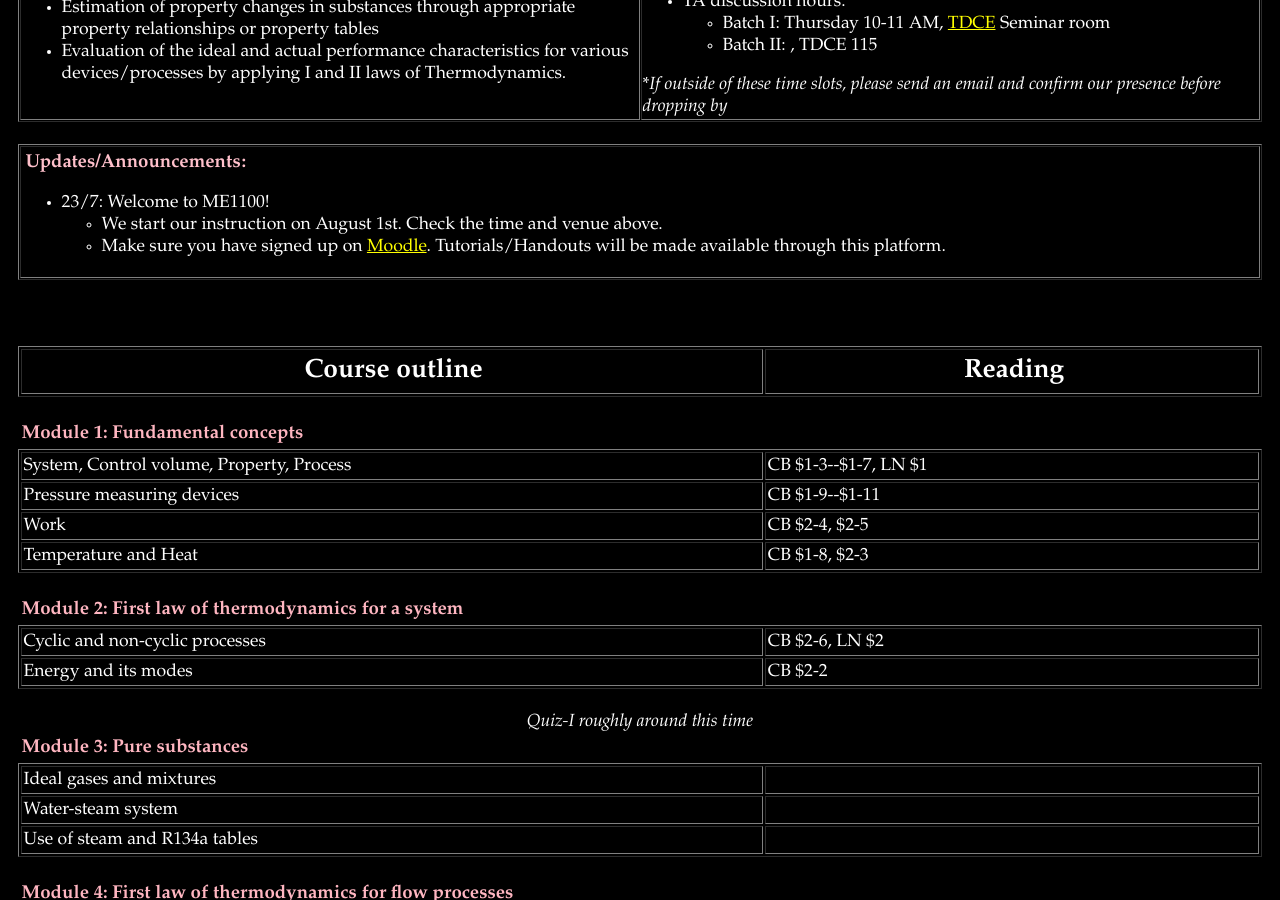
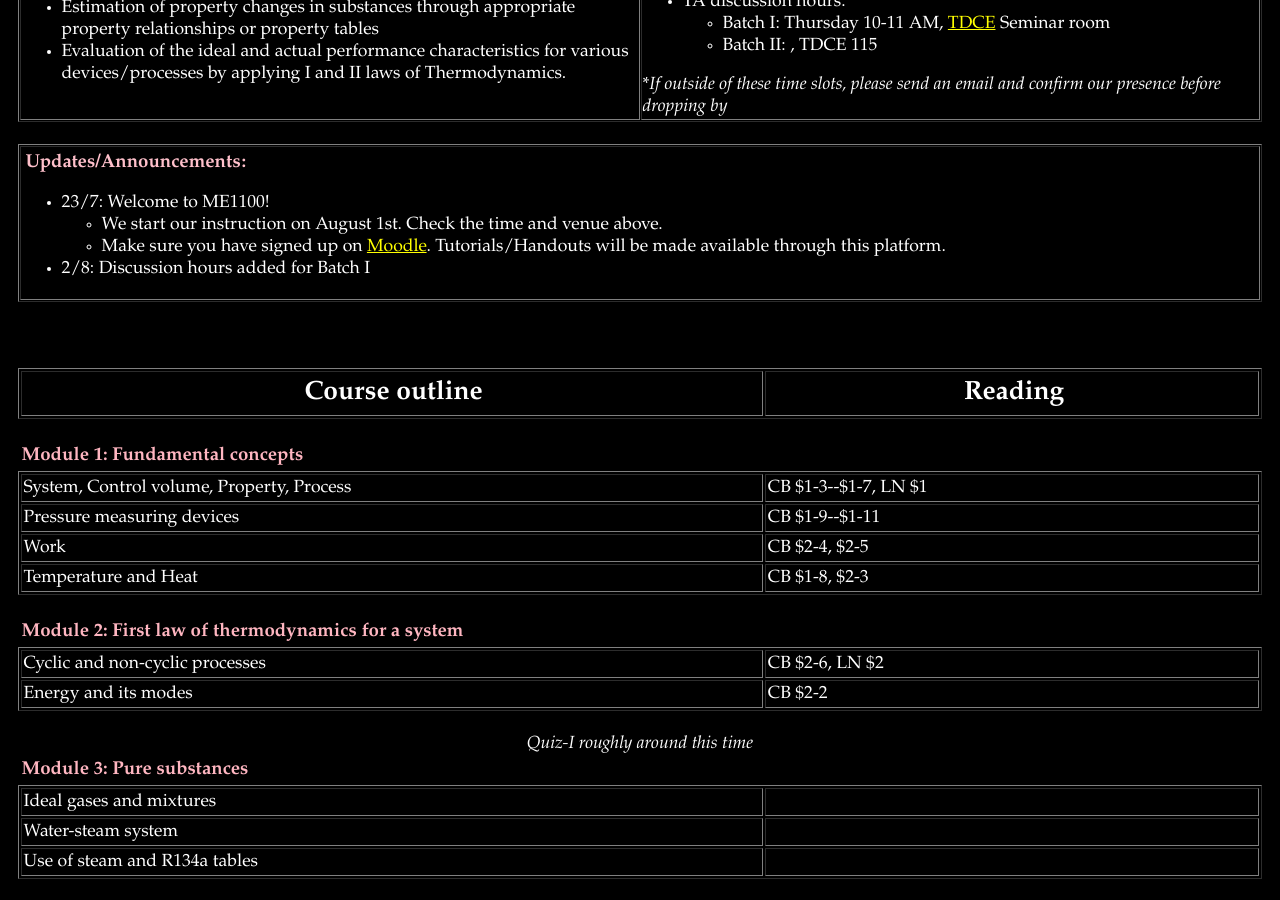
Before and after one commit to krithikasivaram/krithikasivaram.github.io, a Jekyll site: the page teaching/ME1100_Jul_Nov_2019.html, which Jekyll copies as it is, in a window 1280 px wide and 900 px high, scrolled down 935 px. Built offline with Jekyll 4.4.1, drawn with Linux system fonts in a browser that asks for light colours.

Commit message:
add office hours me1100

```diff
--- a/teaching/ME1100_Jul_Nov_2019.html
+++ b/teaching/ME1100_Jul_Nov_2019.html
@@ -189,6 +189,7 @@ Updates/Announcements:</font></h3>
 		<ul><li>We start our instruction on August 1st. Check the time and venue above.
 			<li>Make sure you have signed up on <a href="https://courses.iitm.ac.in">Moodle</a>. Tutorials/Handouts will be made available through this platform.
 		</ul>
+	<li> 2/8: Discussion hours added for Batch I
 </ul>
 </div>
 </td></tr>
```
